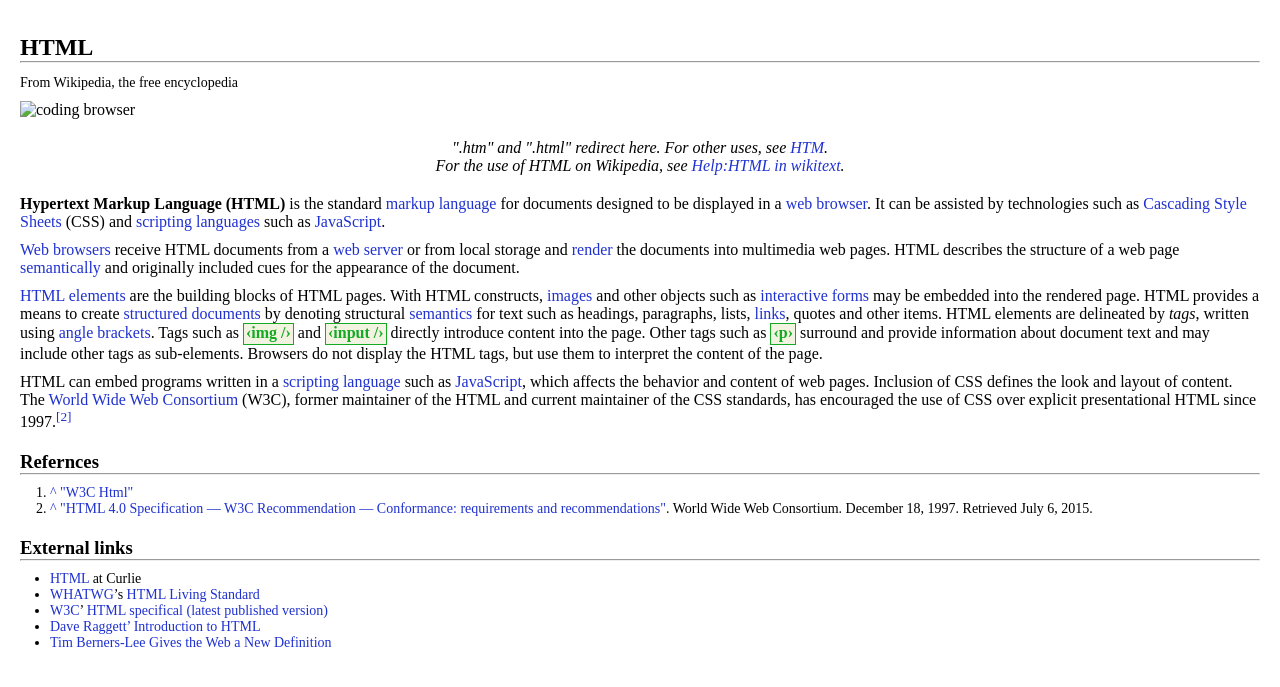
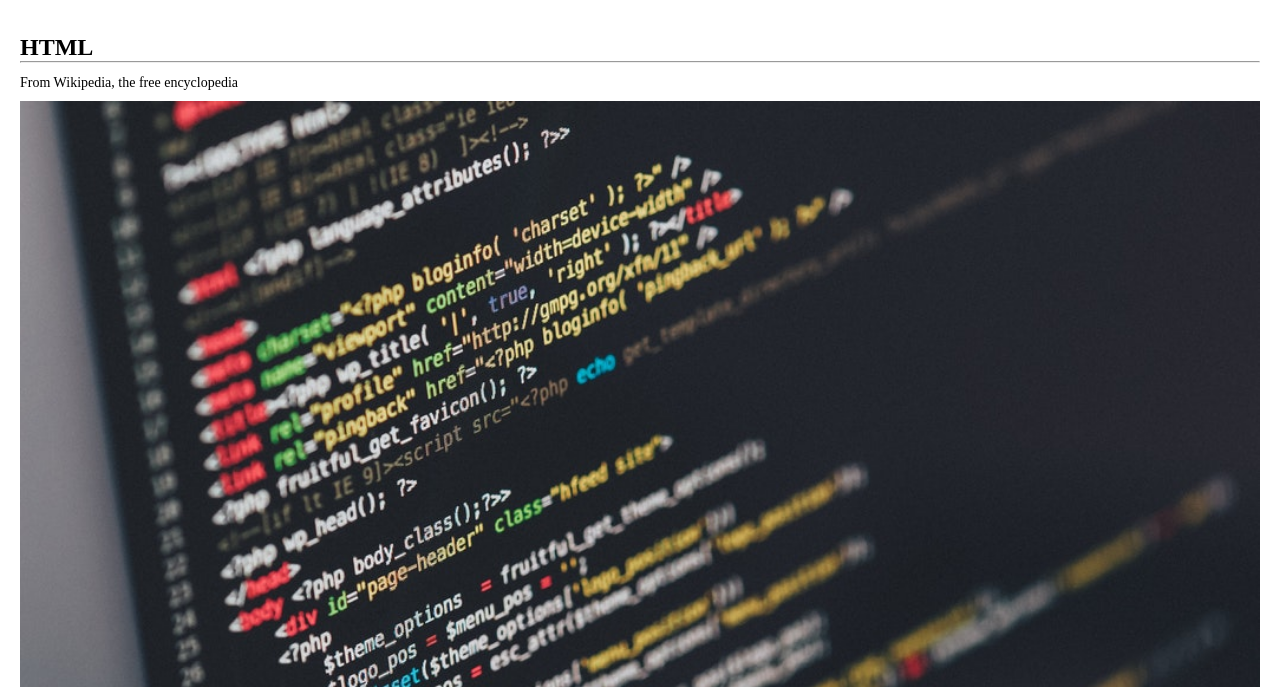
Before and after one commit to lapuger/Web, a plain HTML site: page 1.html in a window 1280 px wide. Shown: the part 113-800 px from the top of the page. Drawn offline with Linux system fonts and the light colour scheme.

Commit message:
Update 1.html

```diff
--- a/1.html
+++ b/1.html
@@ -31,7 +31,7 @@
 		<hr style="margin-bottom: 10px;" />
 		<span style="font-size:14px";>From Wikipedia, the free encyclopedia</span>
 
-		<p style="margin-top: 10px"><img src="images/coding1.jpg" width="100%" alt="coding browser"></p>
+		<p style="margin-top: 10px"><img src="coding1.jpg" width="100%" alt="coding browser"></p>
 
 		<p class="quote">&quot;.htm&quot; and &quot;.html&quot; redirect here. For other uses, see <a href="https://en.wikipedia.org/wiki/HTM">HTM</a>.<br />
 		For the use of HTML on Wikipedia, see <a href="https://en.wikipedia.org/wiki/Help:HTML_in_wikitext" title="Help:HTML in wikitext">Help:HTML in wikitext</a>.</p>
```
